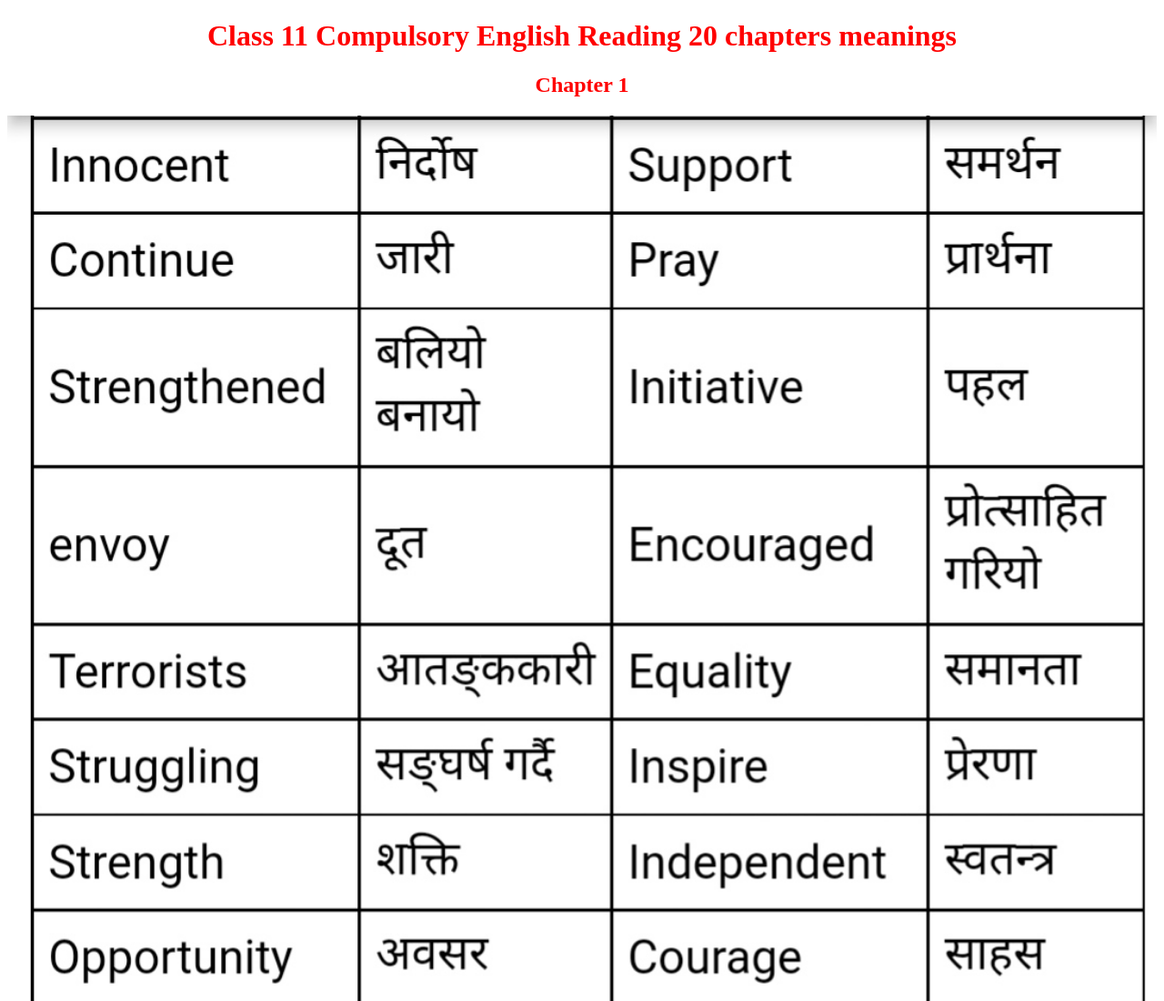
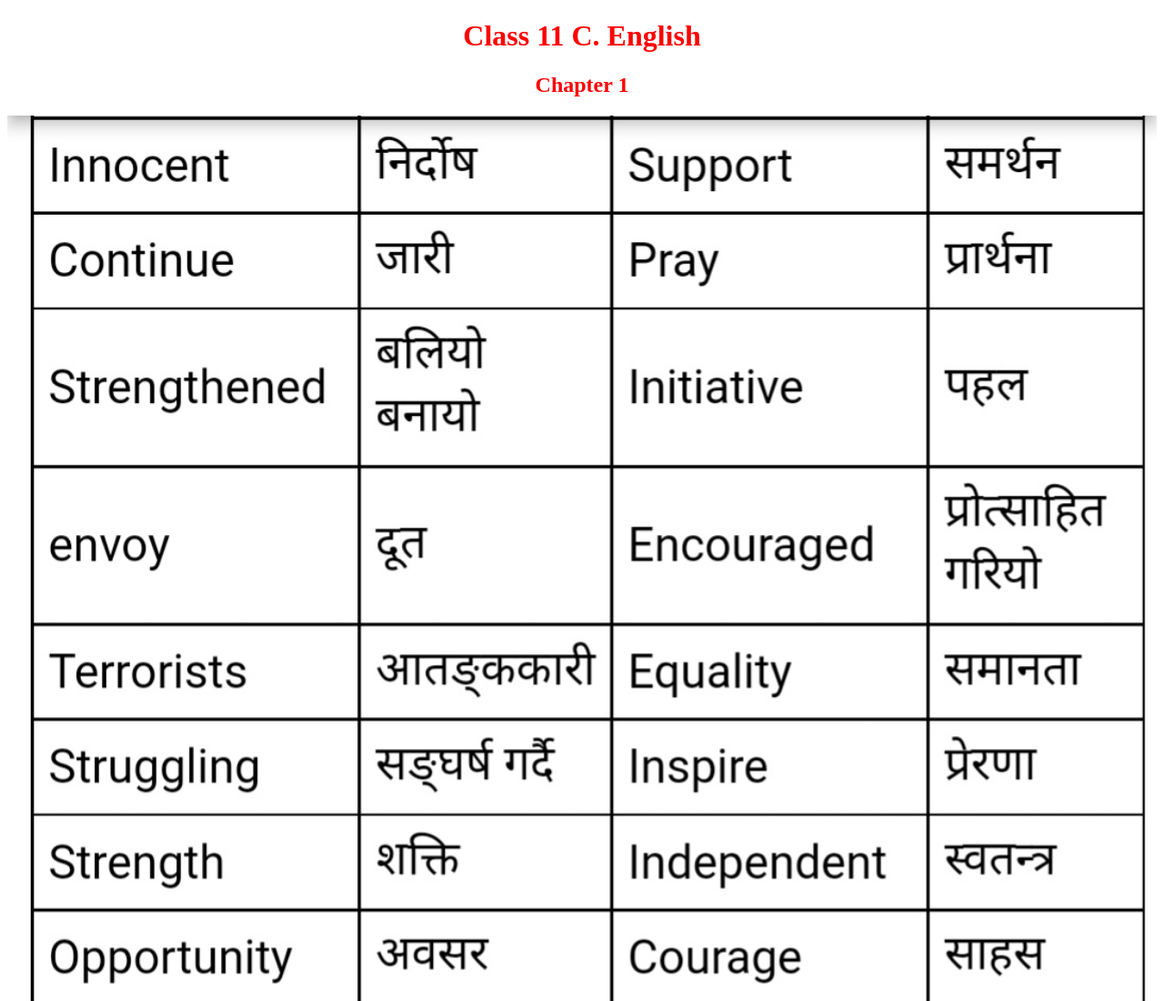
Before and after one commit to Basanta8080/Meaning, a plain HTML site: page index.html in a window 1280 px wide. Shown: the top 1100 px of the page at 91% size. Drawn offline with Linux system fonts and the light colour scheme.

Commit message:
Update index.html

```diff
--- a/index.html
+++ b/index.html
@@ -19,7 +19,7 @@ h1{
 </style>
 </head>
 <body>
-<h1> Class 11 Compulsory English Reading 20 chapters meanings </h1>
+<h1> Class 11 C. English </h1>
 <h2> Chapter 1 </h2>
 <img src="img/1.jpg" >
 <h2> Chapter 2 </h2>
```
